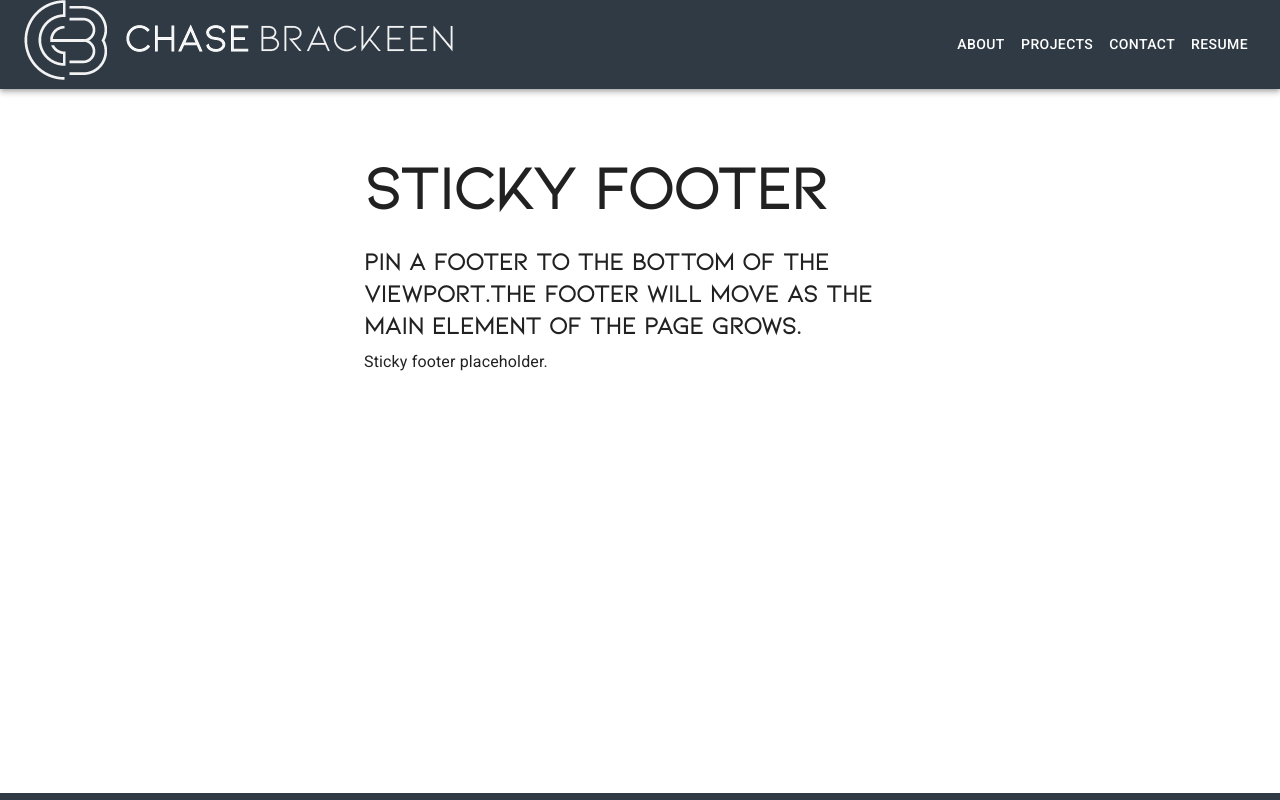
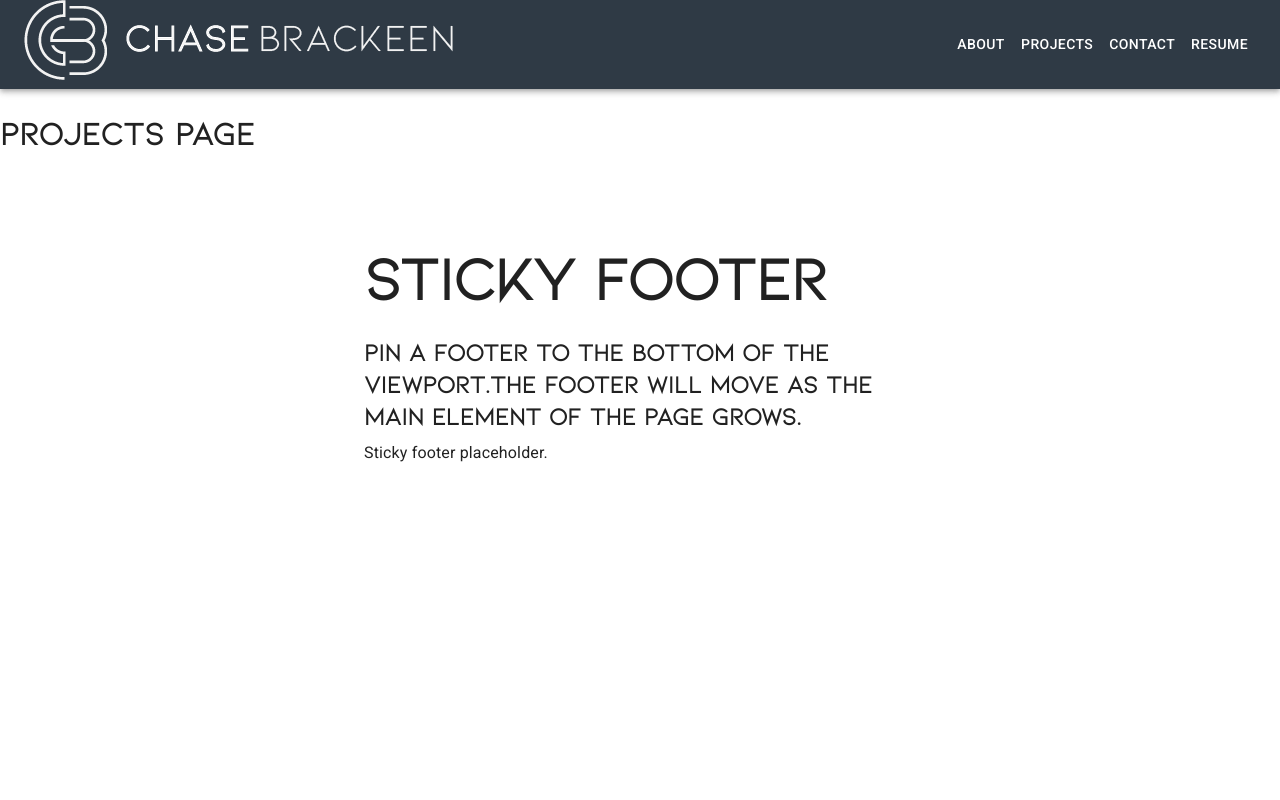
Before and after one commit to Chasetopher/React-Portfolio, a React (Create React App) app: page / in a window 1280 px wide. Both pictures are taken after a click on the button "PROJECTS". Shown: the top 800 px of the page. Built offline with nearby package versions, Linux system fonts and the light colour scheme.

Commit message:
fixed bug - pages not loading

```diff
--- a/src/App.js
+++ b/src/App.js
@@ -4,32 +4,27 @@ import Footer from './components/Footer';
 import Contact from './components/Contact';
 import About from './components/About';
 import Projects from './components/Projects';
+import Resume from './components/Resume';
 
 function App() {
-  const [currentPage, setCurrentPage] = useState('Home');
+  const [pages] = useState([
+    { name: 'About', component: <About /> },
+    { name: 'Projects', component: <Projects /> },
+    { name: 'Contact', component: <Contact /> },
+    { name: 'Resume', component: <Resume /> }
+  ]);
 
-  const renderPage = () => {
-    //SWITCH STATEMENT TO RETURN DESIRED COMPONENT
-    switch (currentPage) {
-      case 'About':
-        return <About />;
-      case 'Projects':
-        return <Projects />
-      case 'Contact':
-        return <Contact />
-      default:
-        return <About />
-    }
-  }
+  const [currentPage, setCurrentPage] = useState(pages[0]);
 
   return (
     <div>
-      <Nav>
+      <Nav
+      pages = { pages }
       currentPage = { currentPage }
       setCurrentPage = { setCurrentPage }
-      </Nav>
+      ></Nav>
       <main>
-        { renderPage() }
+        { currentPage.component }
       </main>
       <Footer />
     </div>
--- a/src/components/About/index.js
+++ b/src/components/About/index.js
@@ -3,7 +3,7 @@ import React from 'react'
 const About = () => {
     return (
         <div>
-
+            <h1>About Page</h1>
         </div>
     )
 }
--- a/src/components/Contact/index.js
+++ b/src/components/Contact/index.js
@@ -3,7 +3,7 @@ import React from 'react'
 const Contact = () => {
     return (
         <div>
-
+            <h1>Contact Page</h1>
         </div>
     )
 }
--- a/src/components/Nav/index.js
+++ b/src/components/Nav/index.js
@@ -14,18 +14,21 @@ import { useTheme } from '@mui/material/styles';
 import Button from '@mui/material/Button';
 //MATERIAL UI END//
 
-const Nav = props => {
-  const { history } = props;
+const Nav = (props) => {
+  const {
+    pages = [],
+    setCurrentPage
+  } = props
+
   const [anchorEl, setAnchorEl] = React.useState(null);
 
   const handleMenu = (event) => {
     setAnchorEl(event.currentTarget);
   };
 
-  const handleClick = currentPage => {
-    history.push(currentPage);
-    setAnchorEl(null);
-  };
+  // const handleClick = (currentPage) => {
+  //   setAnchorEl(null);
+  // };
 
   //set breakpoints more mobile responsiveness
   const theme = useTheme();
@@ -67,19 +70,19 @@ const Nav = props => {
                   open={Boolean(anchorEl)}
                   onClose={() => setAnchorEl(null)}
                 >
-                  <MenuItem onClick={() => handleClick('/About')}>About</MenuItem>
-                  <MenuItem onClick={() => handleClick('/Projects')}>Projects</MenuItem>
-                  <MenuItem onClick={() => handleClick('/Contact')}>Contact</MenuItem>
-                  <MenuItem onClick={() => handleClick()}>Resume</MenuItem>
+                  <MenuItem onClick={() => setCurrentPage(pages[0])}>About</MenuItem>
+                  <MenuItem onClick={() => setCurrentPage(pages[1])}>Projects</MenuItem>
+                  <MenuItem onClick={() => setCurrentPage(pages[2])}>Contact</MenuItem>
+                  <MenuItem onClick={() => setCurrentPage(pages[3])}>Resume</MenuItem>
                 </Menu>
                 </>
                 ) : (
                   //ELSE, USE BUTTONS
                   <>
-                  <Button color="inherit">About</Button>
-                  <Button color="inherit">Projects</Button>
-                  <Button color="inherit">Contact</Button>
-                  <Button color="inherit">Resume</Button>
+                  <Button color="inherit" onClick={() => setCurrentPage(pages[0])}>About</Button>
+                  <Button color="inherit" onClick={() => setCurrentPage(pages[1])}>Projects</Button>
+                  <Button color="inherit" onClick={() => setCurrentPage(pages[2])}>Contact</Button>
+                  <Button color="inherit" onClick={() => setCurrentPage(pages[3])}>Resume</Button>
                   </>
               )}
             </div>
--- a/src/components/Projects/index.js
+++ b/src/components/Projects/index.js
@@ -3,7 +3,7 @@ import React from 'react'
 const Projects = () => {
     return (
         <div>
-
+            <h1>Projects Page</h1>
         </div>
     )
 }
--- /dev/null
+++ b/src/components/Resume/index.js
@@ -0,0 +1,11 @@
+import React from 'react'
+
+const Resume = () => {
+    return (
+        <div>
+            <h1>Resume Page</h1>
+        </div>
+    )
+}
+
+export default Resume;
```
